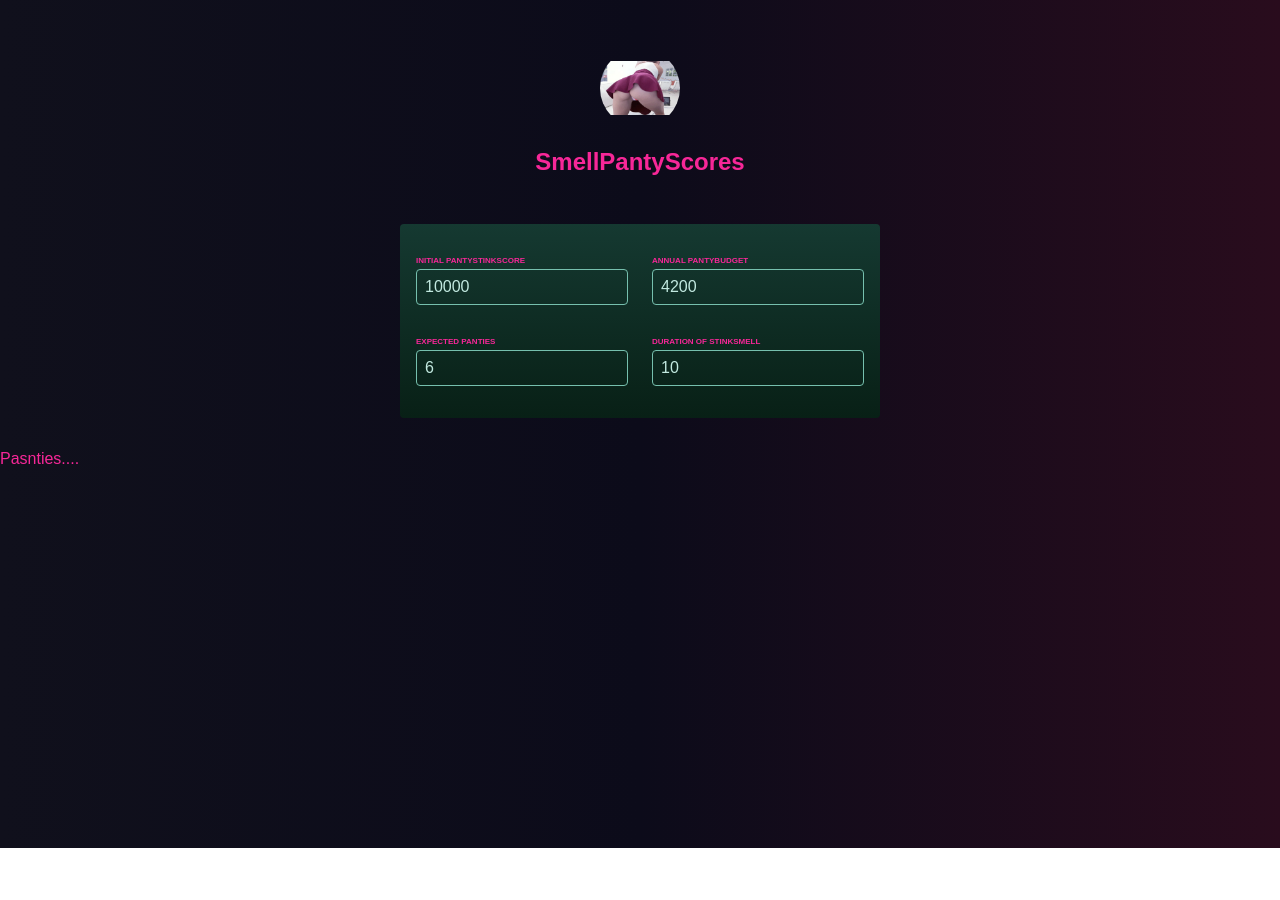
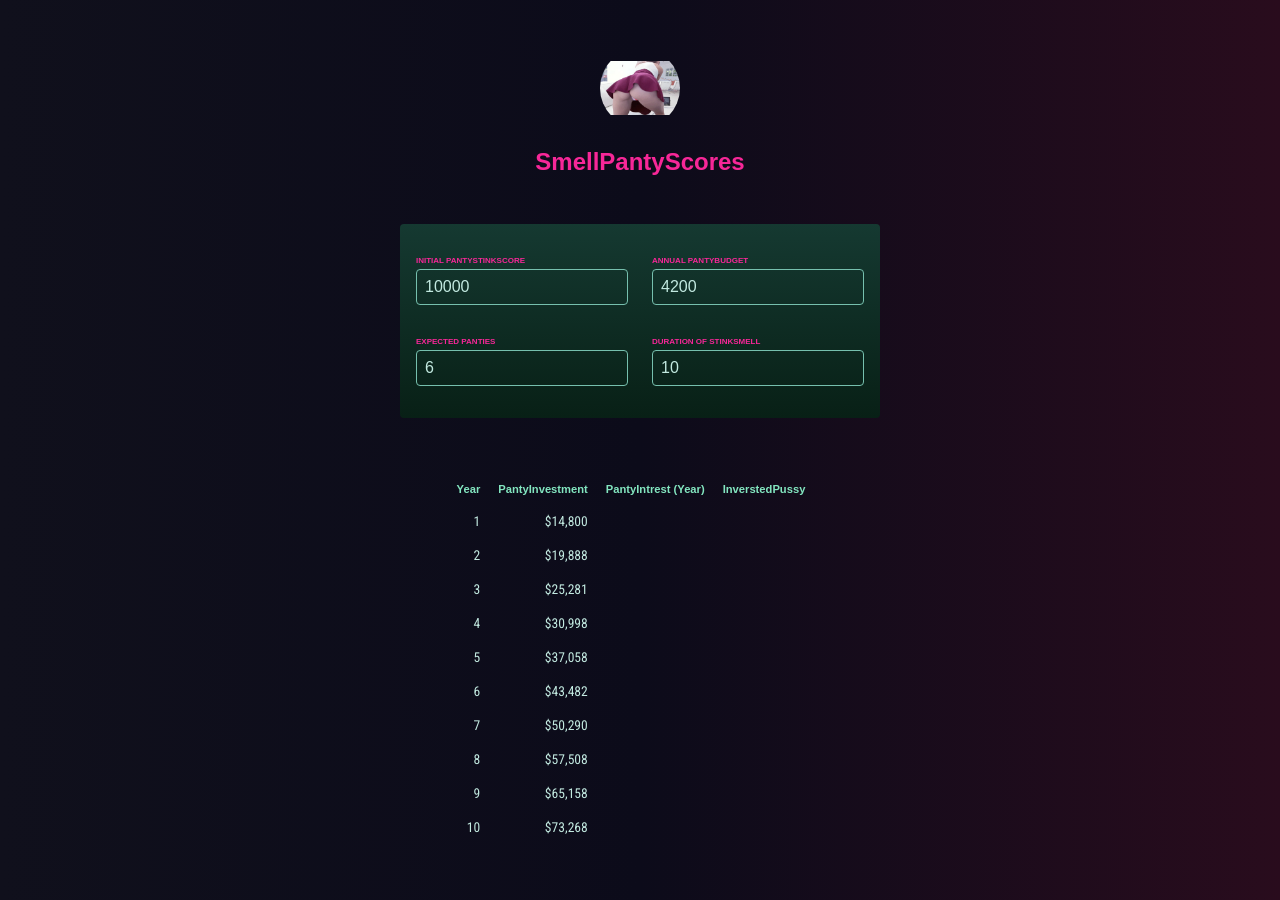
Before and after one commit to K0unty/ur-s5-1, a React (Vite) app: page / in a window 1280 px wide. Before the commit the page ends 848 px from the top, so only its background shows below. Built offline with nearby package versions, Linux system fonts and the light colour scheme; a web font is replaced by a local one.

Commit message:
fixResults

```diff
--- a/src/comp/Results.jsx
+++ b/src/comp/Results.jsx
@@ -1,4 +1,4 @@
-import { calculateInvestmentResults } from "../util/investment";
+import { calculateInvestmentResults, formatter } from "../util/investment";
 
 // Component for the table with results
 
@@ -6,5 +6,29 @@ export default function Results({ input }) {
   const resultsData = calculateInvestmentResults(input);
   console.log(resultsData);
 
-  return <p>Pasnties....</p>;
+  return (
+    <table id="result">
+      <thead>
+        <tr>
+          <th>Year</th>
+          <th>PantyInvestment</th>
+          <th>PantyIntrest (Year)</th>
+          <th>InverstedPussy</th>
+        </tr>
+      </thead>
+      <tbody>
+        {resultsData.map((yearData) => {
+          return (
+            <tr key={yearData.year}>
+              <td>{yearData.year}</td>
+              <td>{formatter.format(yearData.valueEndOfYear)}</td>
+              <td></td>
+              <td></td>
+              <td></td>
+            </tr>
+          );
+        })}
+      </tbody>
+    </table>
+  );
 }
```
